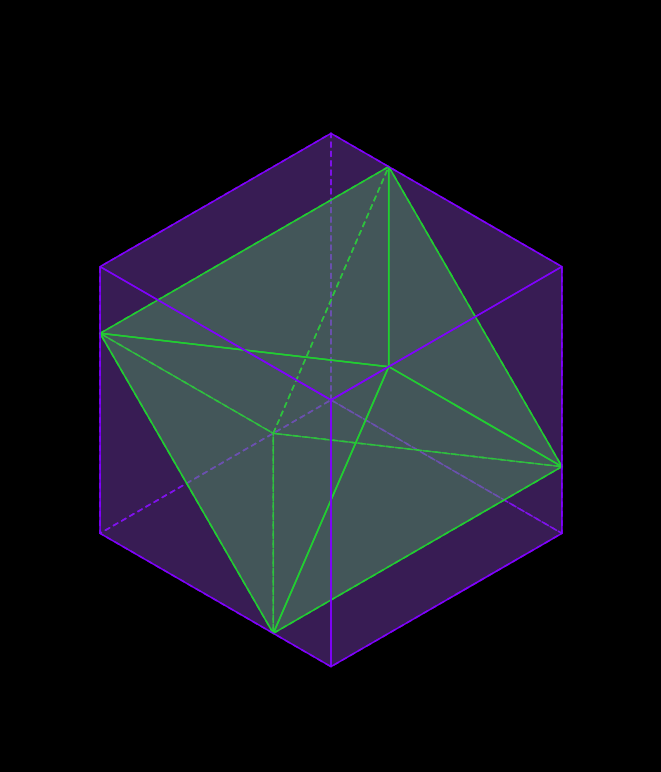
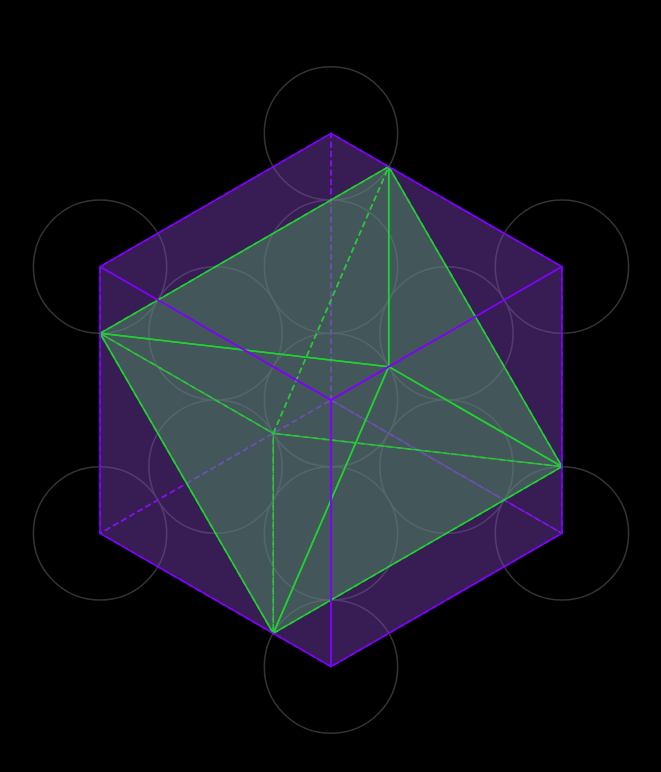
Before and after one commit to dopplerreflect/starts-with-a, a SvelteKit app: page /octahedron-cube in a window 1280 px wide. Shown: the top 772 px of the page, without its empty margins (309-970 px from the left). Built offline with nearby package versions, Linux system fonts and the light colour scheme.

Commit message:
octahedron-cube: tweek

```diff
--- a/src/routes/octahedron-cube/+page.svelte
+++ b/src/routes/octahedron-cube/+page.svelte
@@ -26,7 +26,7 @@
 		<style>
 			path,
 			circle {
-				stroke: white;
+				stroke: hsl(0, 0%, 20%);
 				fill-opacity: 0.25;
 			}
 			path {
@@ -46,10 +46,10 @@
 			}
 		</style>
 	</defs>
-	<!-- <circle {r} /> -->
-	<!-- {#each circles as c}
+	<circle {r} />
+	{#each circles as c}
 		<circle r={c.r} cx={c.x} cy={c.y} />
-	{/each} -->
+	{/each}
 	<g class="cube rear">
 		<path d={'M0 0' + parse('L0 1L1 1L2 1Z')} />
 		<path d={'M0 0' + parse('L0 1L5 1L4 1Z')} />
```
